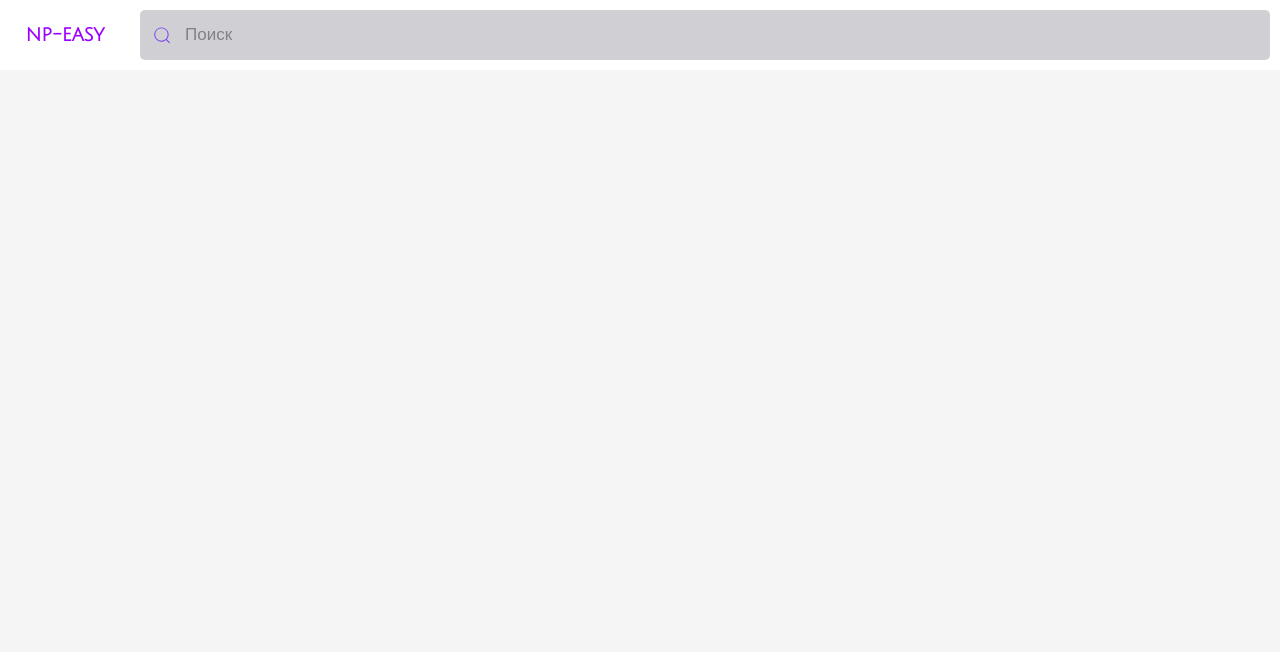
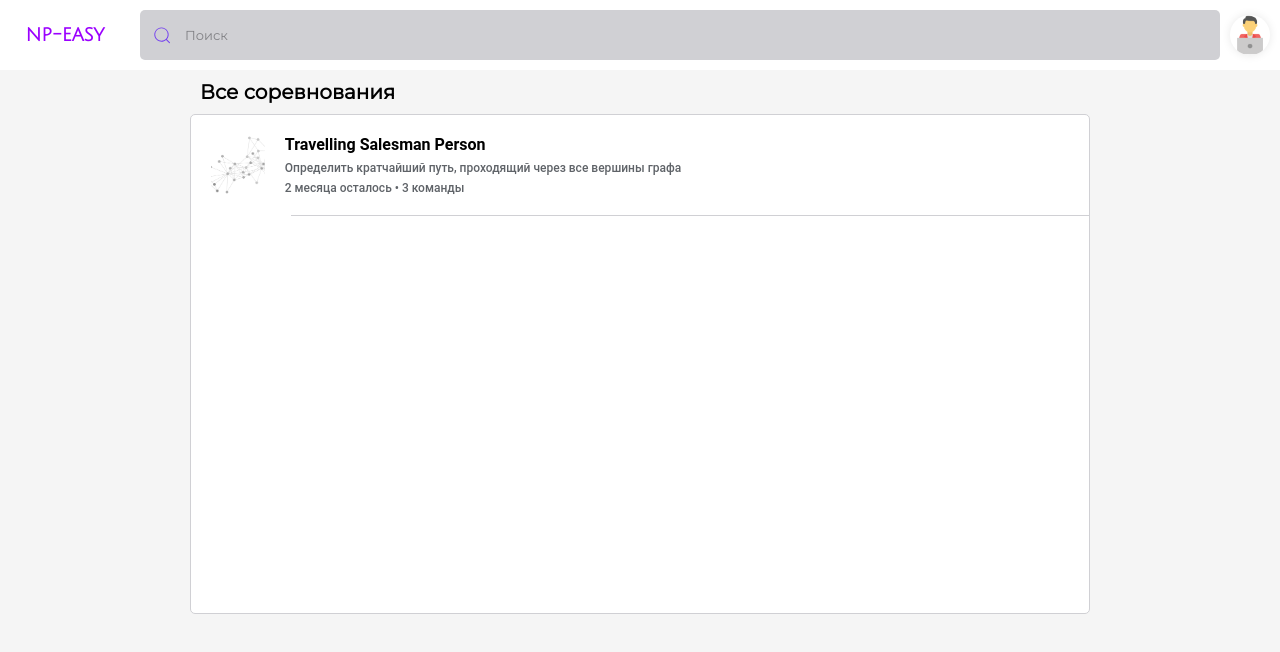
Before and after one commit to dank0r/NP-easy, a React (Create React App) app: page / in a window 1280 px wide. Shown: the top 652 px of the page. Built offline with nearby package versions, Linux system fonts and the light colour scheme.

Commit message:
add competitions list

```diff
--- a/src/App.js
+++ b/src/App.js
@@ -1,10 +1,10 @@
 import React from 'react';
-import styles from './App.module.css';
+import './App.module.css';
 import MainPage from './components/MainPage/index.js';
 
 function App() {
   return (
-      <MainPage></MainPage>
+      <MainPage />
   );
 }
 
--- a/src/App.module.css
+++ b/src/App.module.css
@@ -1,3 +1,4 @@
+@import url('https://fonts.googleapis.com/css2?family=Montserrat&display=swap');
 * {
   box-sizing: border-box;
 }
--- a/src/components/Competitions/index.js
+++ b/src/components/Competitions/index.js
@@ -1,9 +1,11 @@
 import React from 'react';
 import styles from './index.module.css';
+import CompetitionsList from '../CompetitionsList';
 
 function MainPage(props) {
   return (
     <div className={styles.container}>
+      <CompetitionsList />
     </div>
   );
 }
--- a/src/components/Competitions/index.module.css
+++ b/src/components/Competitions/index.module.css
@@ -2,4 +2,9 @@
   background-color: #f5f5f5;
   width: 100%;
   height: 100%;
+  display: flex;
+  flex-flow: column;
+  justify-content: right;
+  align-items: center;
+  overflow: auto;
 }
--- /dev/null
+++ b/src/components/CompetitionsList/index.js
@@ -0,0 +1,16 @@
+import React from 'react';
+import styles from './index.module.css';
+import ListItem from "../ListItem";
+
+function CompetitionsList(props) {
+  return (
+    <div className={styles.container}>
+      <div className={styles.title}>Все соревнования</div>
+      <div className={styles.list}>
+        <ListItem />
+      </div>
+    </div>
+  );
+}
+
+export default CompetitionsList;
--- /dev/null
+++ b/src/components/CompetitionsList/index.module.css
@@ -0,0 +1,23 @@
+.container {
+  width: 900px;
+  display: flex;
+  flex-flow: column;
+  justify-content: center;
+  align-items: flex-start;
+}
+
+.title {
+  font-family: Montserrat, sans-serif;
+  font-weight: bolder;
+  font-size: 20px;
+  margin: 10px;
+}
+
+.list {
+  width: 100%;
+  height: 100%;
+  min-height: 500px;
+  border: 1px solid #d0d0d4;
+  border-radius: 5px;
+  background-color: #fff;
+}
--- a/src/components/Header/index.js
+++ b/src/components/Header/index.js
@@ -9,6 +9,7 @@ function Header(props) {
         np-easy
       </div>
       <SearchInput placeholder={'Поиск'} className={styles.search} />
+      <div className={styles.avatar} />
     </div>
   );
 }
--- a/src/components/Header/index.module.css
+++ b/src/components/Header/index.module.css
@@ -25,3 +25,15 @@
 .search {
   width: 100%;
 }
+
+.avatar {
+  flex-shrink: 0;
+  width: 40px;
+  height: 40px;
+  background-image: url("../../img/user_icon.png");
+  background-size: cover;
+  background-position: center;
+  border-radius: 50%;
+  margin-right: 10px;
+  box-shadow: 0 0 10px #e8e8e8;
+}
--- /dev/null
+++ b/src/components/ListItem/index.js
@@ -0,0 +1,19 @@
+import React from 'react';
+import styles from './index.module.css';
+
+function ListItem(props) {
+  return (
+    <div className={styles.container}>
+      <div className={styles.content}>
+        <div className={styles.picture} />
+        <div className={styles.info}>
+          <div className={styles.title}>Travelling Salesman Person</div>
+          <div className={styles.description}>Определить кратчайший путь, проходящий через все вершины графа</div>
+          <div className={styles.details}>2 месяца осталось • 3 команды</div>
+        </div>
+      </div>
+    </div>
+  );
+}
+
+export default ListItem;
--- /dev/null
+++ b/src/components/ListItem/index.module.css
@@ -0,0 +1,67 @@
+.container {
+  width: 100%;
+  height: 100px;
+  cursor: pointer;
+}
+
+.container:hover {
+  background-color: #f4f4f8;
+}
+
+.container:first-child {
+  border-radius: 5px 5px 0 0;
+}
+
+
+.container::after {
+  position: relative;
+  bottom: 0;
+  left: 100px;
+  content: "";
+  display: block;
+  background-color: #d0d0d4;
+  width: calc(100% - 100px);
+  height: 1px;
+}
+
+.content {
+  width: 100%;
+  height: 100%;
+  display: flex;
+  justify-content: space-between;
+  align-items: center;
+}
+
+.picture {
+  width: 60px;
+  height: 60px;
+  border-radius: 5px;
+  background-image: url("../../img/graph.png");
+  background-size: cover;
+  background-position: center;
+  margin: 20px;
+}
+
+.info {
+  width: 100%;
+  height: 100%;
+  padding-top: 20px;
+  padding-bottom: 20px;
+  display: flex;
+  flex-flow: column;
+  justify-content: space-between;
+  align-items: flex-start;
+}
+
+.title {
+  font-family: Roboto, sans-serif;
+  font-weight: 600;
+  font-size: 16px;
+}
+
+.description, .details {
+  font-family: Roboto, sans-serif;
+  font-weight: 500;
+  font-size: 12px;
+  color: #5f6368;
+}
--- a/src/components/SearchInput/index.js
+++ b/src/components/SearchInput/index.js
@@ -1,4 +1,4 @@
-import React, {useState, useEffect} from 'react';
+import React, {useState} from 'react';
 import styles from './index.module.css';
 
 function SearchInput(props) {
--- a/src/components/SearchInput/index.module.css
+++ b/src/components/SearchInput/index.module.css
@@ -25,7 +25,7 @@
   color: #626262;
   width: 100%;
   border: none;
-  font-size: 17px;
+  font-size: 13px;
   letter-spacing: 0;
   font-family: Montserrat, sans-serif;
   font-weight: lighter;
```
Also changed, not shown: src/img/graph.png (added), src/img/user_icon.png (added).
